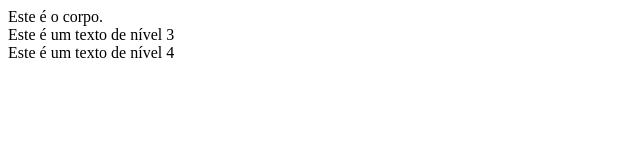
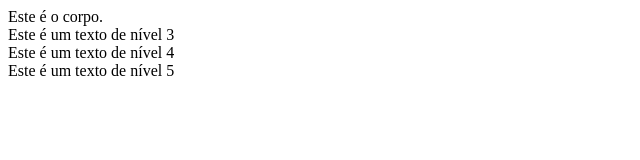
Before and after one commit to thiagosmm/axur-html-test-file, a plain HTML site: page index.html in a window 1280 px wide. Shown: the whole page, without its empty margins (0-640 px from the left). Drawn offline with Linux system fonts and the light colour scheme.

Commit message:
add nivel

```diff
--- a/index.html
+++ b/index.html
@@ -10,6 +10,9 @@
       Este é um texto de nível 3
       <div>
         Este é um texto de nível 4
+        <div>
+          Este é um texto de nível 5
+        </div>
       </div>
     </div>
   </body>
```
